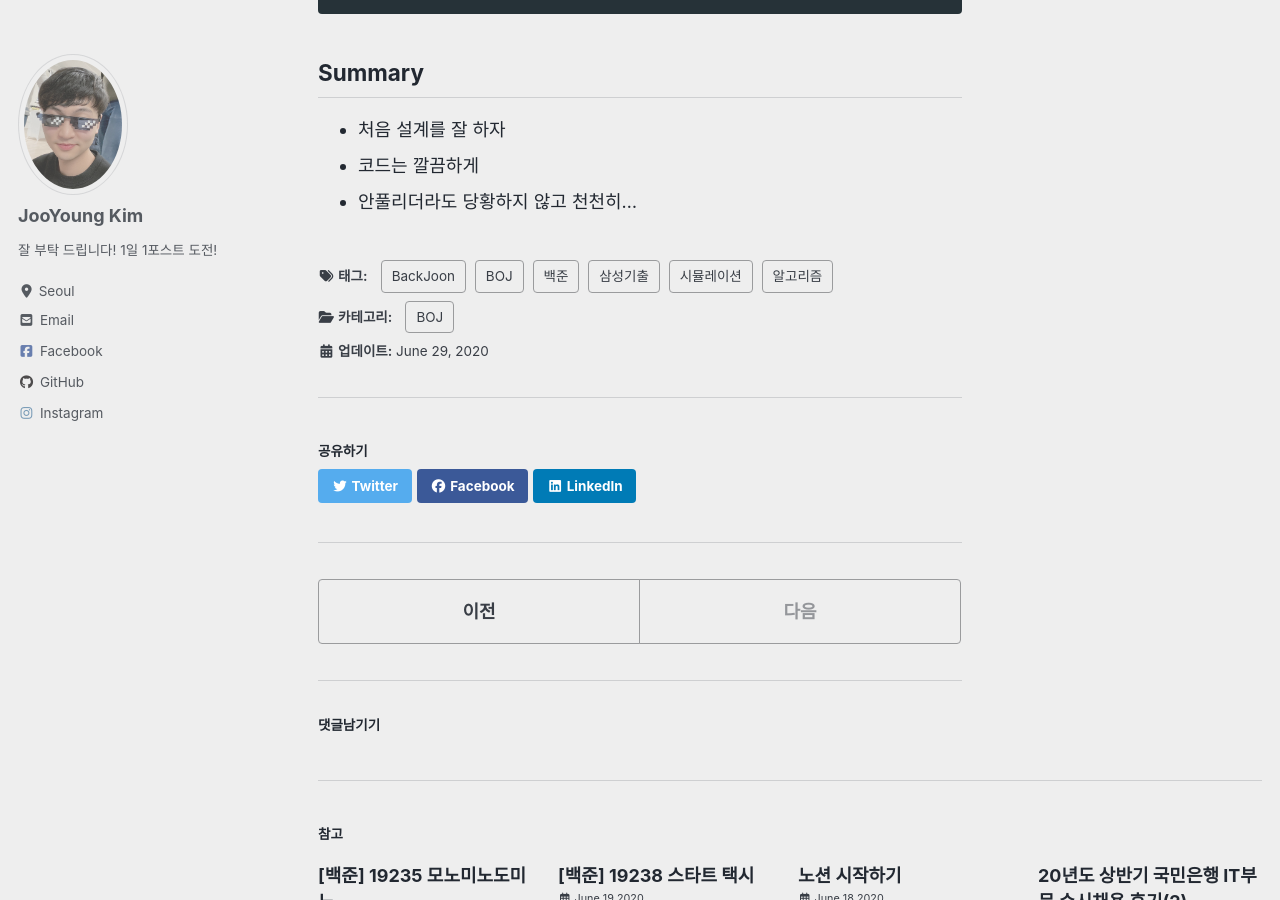
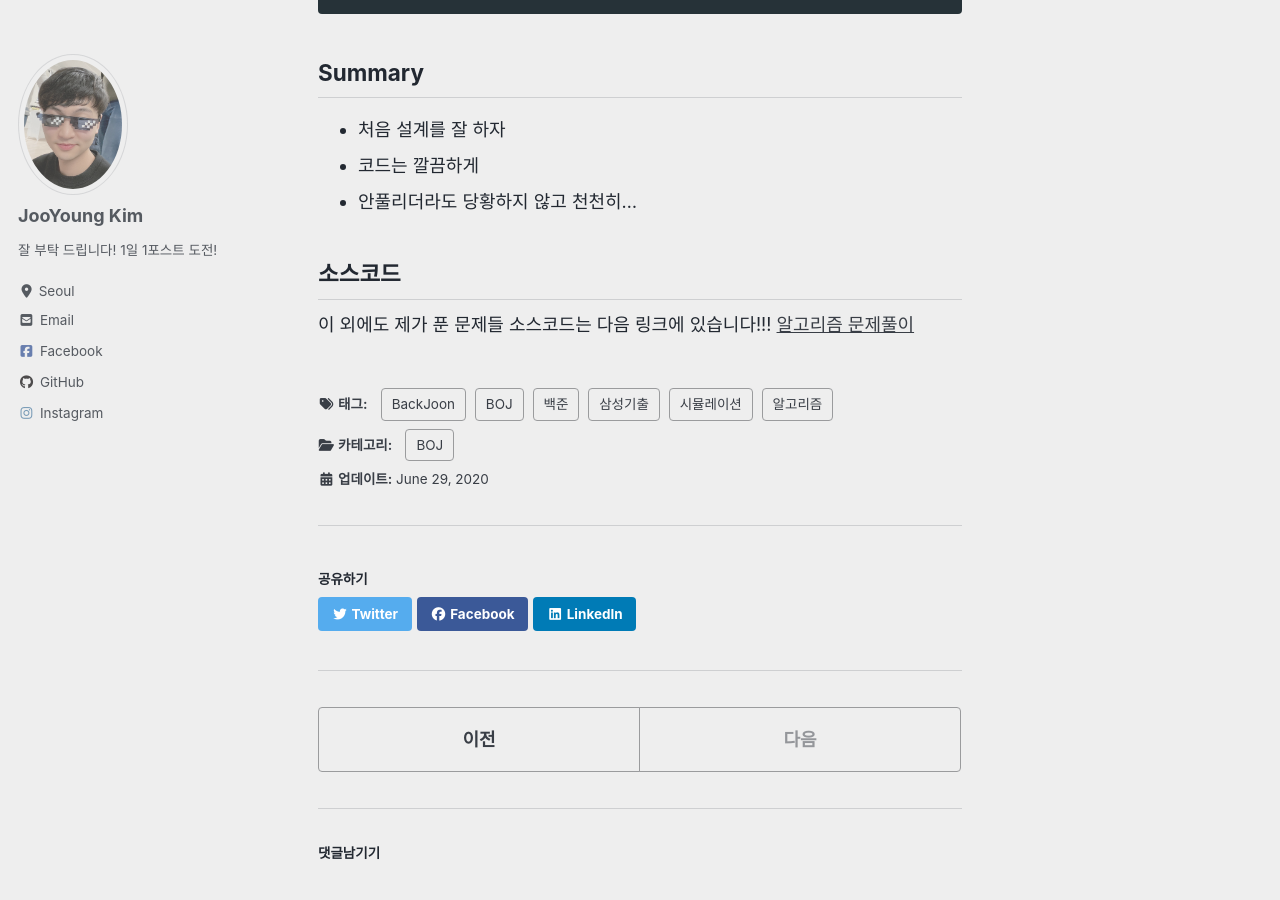
Before and after one commit to JooYoung1121/JooYoung1121.github.io, a Jekyll site: the page built from _posts/2020-06-29-청소년상어.md, in a window 1280 px wide and 900 px high, scrolled down 5230 px. Built offline with Jekyll 4.4.1, drawn with Linux system fonts in a browser that asks for light colours; cached includes are drawn as plain includes; nearby versions of some CDN libraries; comment, search, counter and statistics services are not loaded.

Commit message:
Update 2020-06-29-청소년상어.md

```diff
--- a/_posts/2020-06-29-청소년상어.md
+++ b/_posts/2020-06-29-청소년상어.md
@@ -218,3 +218,7 @@ int main() {
 - 처음 설계를 잘 하자
 - 코드는 깔끔하게
 - 안풀리더라도 당황하지 않고 천천히...
+
+## 소스코드
+이 외에도 제가 푼 문제들 소스코드는 다음 링크에 있습니다!!!
+[알고리즘 문제풀이](https://github.com/JooYoung1121/CodingTest_Algorithm)
```
